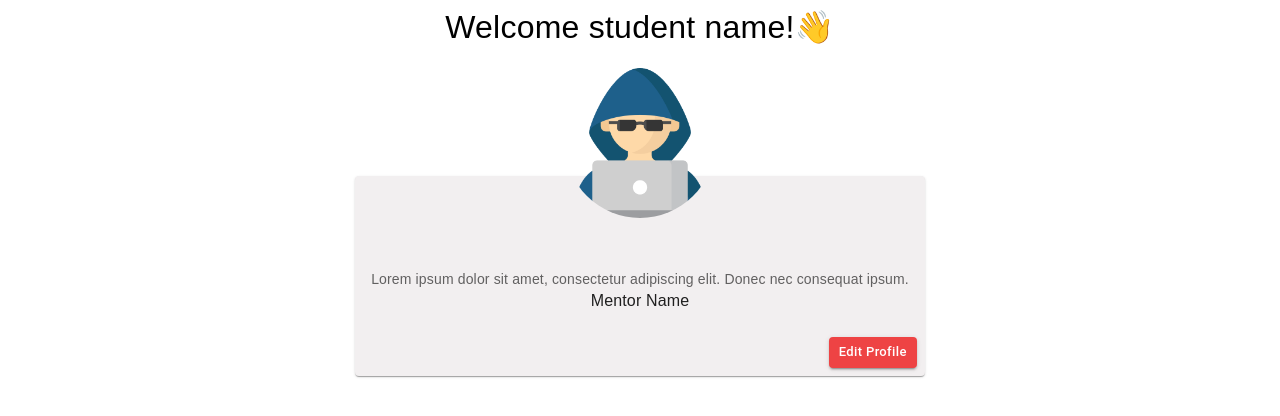
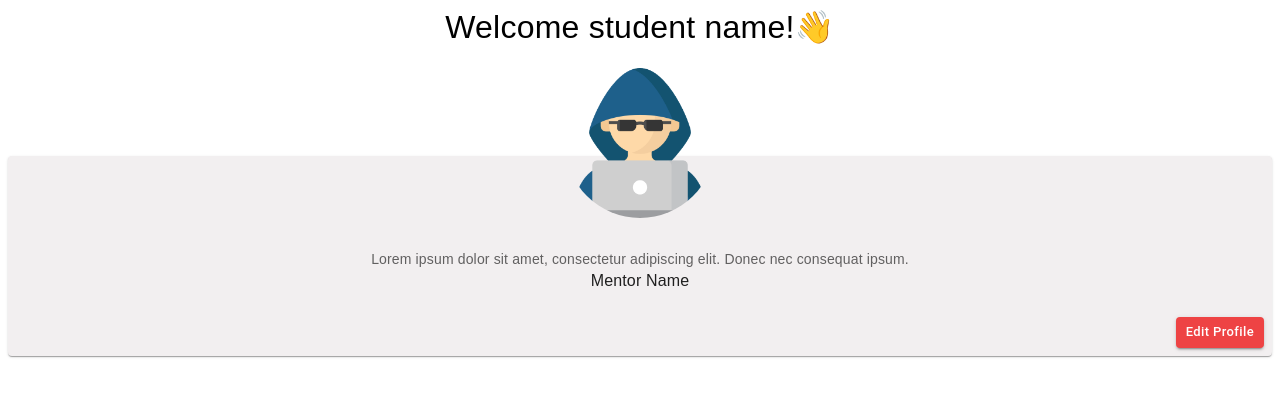
Before and after one commit to SaadiaELF/wm4-1-techieelites-feedbacktracker, a React (Create React App) app in the folder client/: page /student in a window 1280 px wide. Shown: the top 416 px of the page. Built offline with nearby package versions, Linux system fonts and the light colour scheme.

Commit message:
adding editable field

```diff
--- a/client/src/components/Profile.js
+++ b/client/src/components/Profile.js
@@ -4,9 +4,10 @@ import CardActions from "@mui/material/CardActions";
 import CardContent from "@mui/material/CardContent";
 import Button from "@mui/material/Button";
 import Typography from "@mui/material/Typography";
+import TextField from "@mui/material/TextField";
+import Stack from "@mui/material/Stack";
 import { styled } from "@mui/material/styles";
 import { Avatar } from "@mui/material";
-import Stack from "@mui/material/Stack";
 import avatar from "../img/hacker.png";
 
 const ColorButton = styled(Button)(({ theme }) => ({
@@ -19,7 +20,10 @@ const ColorButton = styled(Button)(({ theme }) => ({
 	},
 }));
 
-const Profile = () => (
+const Profile = () => {
+	const [editable, setEditable] = React.useState(false);
+
+	return (
 		<Stack sx={{ alignItems: "center", top: 20, position: "relative" }}>
 			<Avatar
 				sx={{
@@ -38,16 +42,34 @@ const Profile = () => (
 					m: 1,
 					backgroundColor: "#F2EFF0",
 					height: 200,
+					width: "100%",
 					justifyContent: "end",
 					position: "relative",
-				top: 100,
+					top: 80,
 				}}
 			>
-			<CardContent>
+				<CardContent
+					sx={{
+						display: "flex",
+						flexDirection: "column",
+						justifyContent: "center",
+					}}
+				>
+					{editable ? (
+						<TextField
+							sx={{ backgroundColor: "#FFFFFF" }}
+							id="standard-multiline-static"
+							multiline
+							rows={2}
+							defaultValue="Lorem ipsum dolor sit amet, consectetur adipiscing elit. Donec nec
+					consequat ipsum."
+						/>
+					) : (
 						<Typography variant="body2" color="text.secondary" align="center">
 							Lorem ipsum dolor sit amet, consectetur adipiscing elit. Donec nec
 							consequat ipsum.
 						</Typography>
+					)}
 					<Typography variant="body1" align="center">
 						Mentor Name
 					</Typography>
@@ -60,5 +82,6 @@ const Profile = () => (
 			</Card>
 		</Stack>
 	);
+};
 
 export default Profile;
```
Lines whose indentation alone changed are shown as unchanged.
